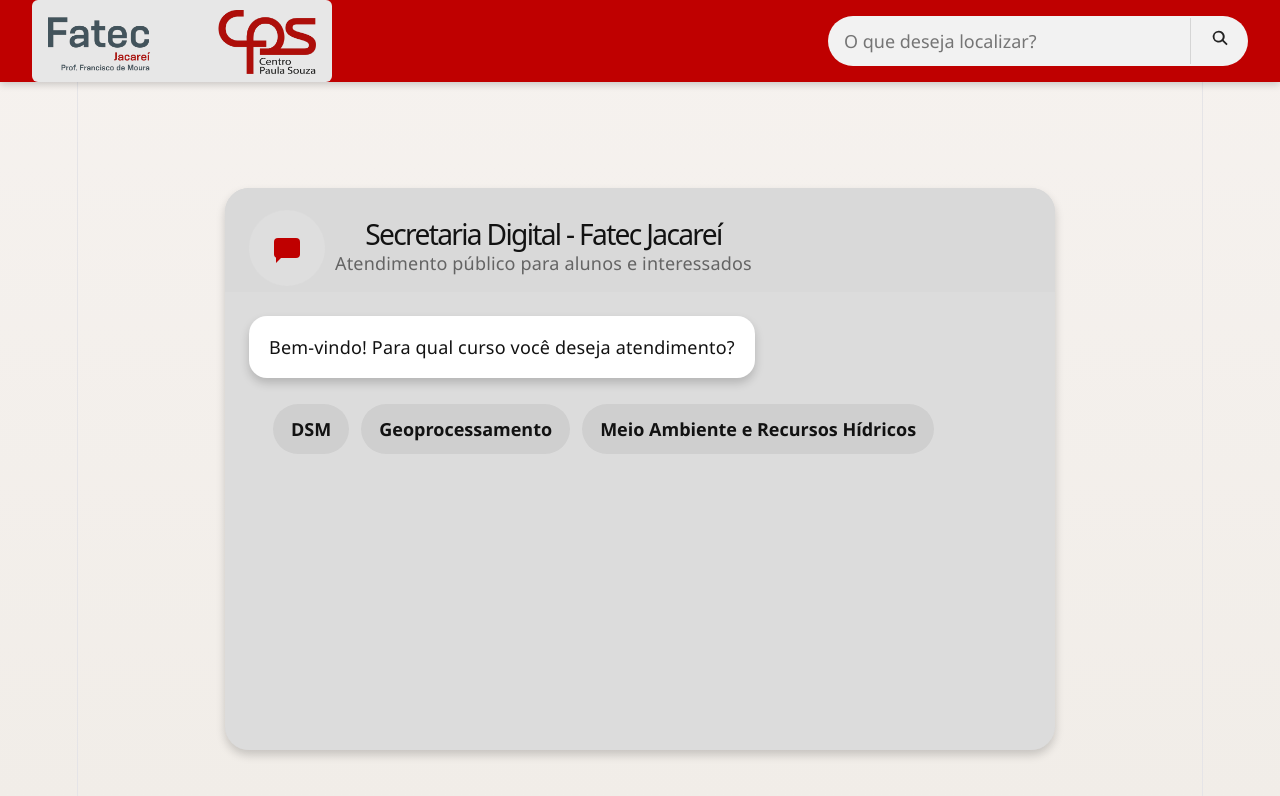
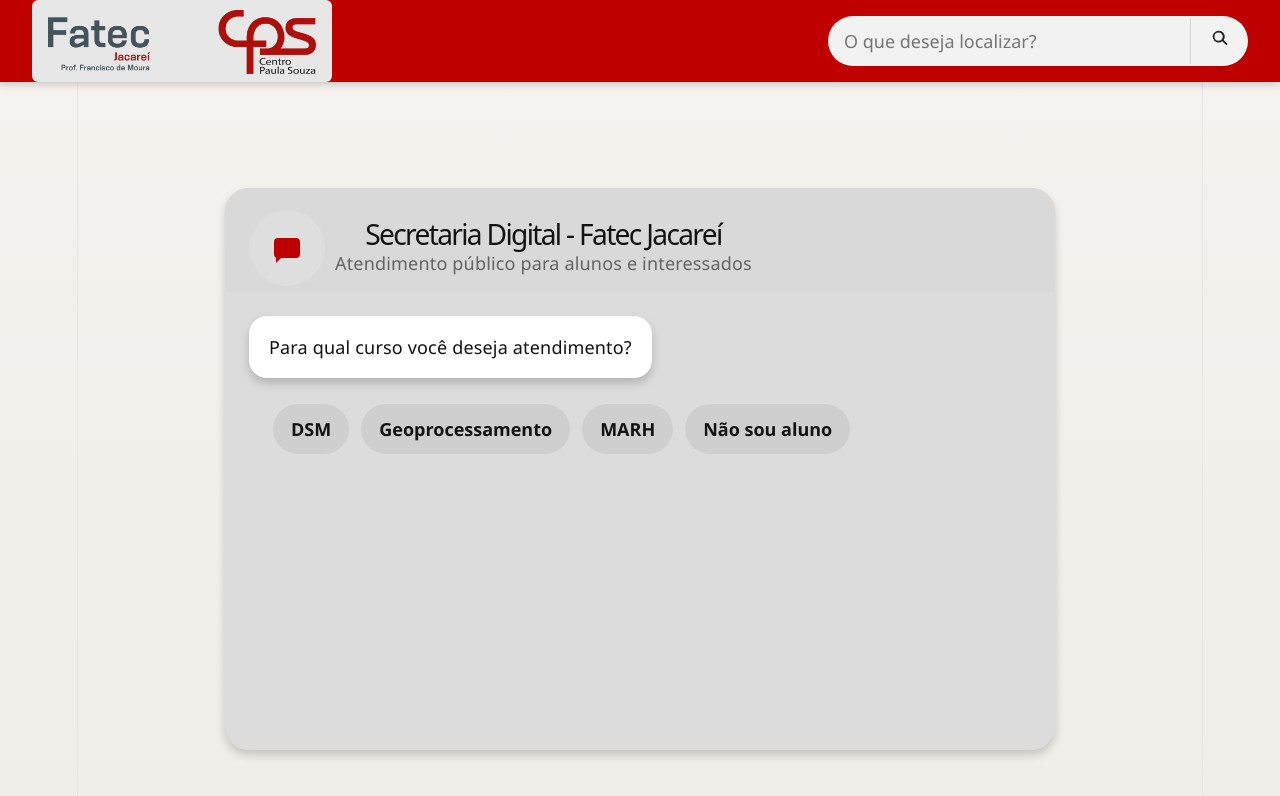
Before and after one commit to abpundefined/2DSM-ABP-UNDEFINED, a React (Vite) app in the folder frontend/: page / in a window 1280 px wide. Shown: the top 796 px of the page. Built offline with nearby package versions, Linux system fonts and the light colour scheme.

Commit message:
novas adições no chat pelos componentes e novos css que faltam serem implementados com mudança no App.tsx

```diff
--- a/frontend/src/App.tsx
+++ b/frontend/src/App.tsx
@@ -1,4 +1,6 @@
 import './App.css';
+import './Header.css';
+import './Footer.css';
 import { ChatContainer } from './components/chat/ChatContainer';
 
 /**
--- /dev/null
+++ b/frontend/src/Footer.css
@@ -0,0 +1,8 @@
+.footer {
+  background-color: #222;
+  color: white;
+  text-align: center;
+  padding: 15px;
+  margin-top: 20px;
+  font-size: 14px;
+}
--- /dev/null
+++ b/frontend/src/Header.css
@@ -0,0 +1,49 @@
+.header {
+  background-color: #d60000;
+  color: white;
+  display: flex;
+  justify-content: space-between;
+  align-items: center;
+  padding: 10px 20px;
+}
+
+.header-left {
+  display: flex;
+  align-items: center;
+  gap: 20px;
+}
+
+.logo-fatec {
+  display: flex;
+  flex-direction: column;
+  font-size: 14px;
+}
+
+.logo-fatec span {
+  font-size: 12px;
+}
+
+.logo-cps {
+  font-size: 18px;
+  font-weight: bold;
+}
+
+.header-right {
+  display: flex;
+  align-items: center;
+}
+
+.header-right input {
+  padding: 8px;
+  border-radius: 20px 0 0 20px;
+  border: none;
+  outline: none;
+}
+
+.header-right button {
+  padding: 8px 12px;
+  border: none;
+  background: white;
+  border-radius: 0 20px 20px 0;
+  cursor: pointer;
+}
--- a/frontend/src/components/chat/ChatContainer.tsx
+++ b/frontend/src/components/chat/ChatContainer.tsx
@@ -2,42 +2,113 @@ import { useState } from 'react';
 import { MessageBubble } from './MessageBubble';
 import { OptionButton } from './OptionButton';
 
+
 type Message = {
     id: number;
-  sender: 'bot' | 'user';
+    sender: 'bot' | 'user'; // Isso diz ao TS: "Não é qualquer string, são só essas duas"
     text: string;
-};
-
+}
 export function ChatContainer() {
-  // Estado que guarda o histórico que o usuário está vendo
     const [messages, setMessages] = useState<Message[]>([
-    { id: 1, sender: 'bot', text: 'Bem-vindo! Para qual curso você deseja atendimento?' }
+        { id: 1, sender: 'bot', text: flow.inicio.bot }
     ]);
 
+    // Estado para saber quais botões exibir
+    const [currentOptions, setCurrentOptions] = useState(flow.inicio.options);
+
     const handleChoice = (choice: string) => {
-    // 1. Adiciona o que o usuário clicou
+        // 1. Adiciona a fala do usuário
         setMessages(prev => [...prev, { id: Date.now(), sender: 'user', text: choice }]);
 
-    // 2. Simula resposta do bot (Depois isso virá do seu PDF/Banco de Dados) [cite: 18, 19]
+        // 2. Lógica de Navegação
         setTimeout(() => {
-      setMessages(prev => [...prev, { id: Date.now() + 1, sender: 'bot', text: `Entendido! Você escolheu ${choice}.` }]);
+            let nextStep;
+
+            if (choice === "DSM") nextStep = flow.dsm;
+            else if (choice === "Não sou aluno") nextStep = flow.nao_aluno;
+            else if (choice === "Geoprocessamento") nextStep = flow.geoprocessamento;
+            else if (choice === "Meio Ambiente") nextStep = flow.meio_ambiente;
+            else if (choice === "Voltar") nextStep = flow.inicio;
+            else if (choice === "Atividades complementares") nextStep = flow.atividades_complementares;
+            else if (choice === "Datas importantes") nextStep = flow.datas_importantes;
+            else if (choice === "Grade Curricular") nextStep = flow.grade_curricular;
+            else if (choice === "Estágio") nextStep = flow.estagio;
+            else if (choice === "Como ingressar?") nextStep = flow.como_ingressar;
+            else if (choice === "Cursos oferecidos") nextStep = flow.cursos_oferecidos;
+            else if (choice === "Horários") nextStep = flow.horarios;
+            // Adicione os outros "elses" conforme o PDF
+
+            if (nextStep) {
+                setMessages(prev => [...prev, { id: Date.now() + 1, sender: 'bot', text: nextStep.bot }]);
+                setCurrentOptions(nextStep.options); // Aqui os botões mudam!
+            }
         }, 600);
     };
 
     return (
         <div className="sd-chat-body">
-      {messages.map((msg) => (
-        <MessageBubble key={msg.id} sender={msg.sender}>
-          {msg.text}
-        </MessageBubble>
+            {messages.map(msg => (
+                <MessageBubble key={msg.id} sender={msg.sender}>{msg.text}</MessageBubble>
             ))}
 
-      {/* Opções dinâmicas que aparecem no final */}
             <div className="sd-chip-row">
-        <OptionButton label="DSM" onClick={() => handleChoice('DSM')} />
-        <OptionButton label="Geoprocessamento" onClick={() => handleChoice('Geoprocessamento')} />
-        <OptionButton label="Meio Ambiente e Recursos Hídricos" onClick={() => handleChoice('Meio Ambiente e Recursos Hídricos')} />
+                {currentOptions.map(opt => (
+                    <OptionButton key={opt} label={opt} onClick={() => handleChoice(opt)} />
+                ))}
             </div>
         </div>
     );
 }
+
+const flow = {
+    inicio: {
+        bot: "Para qual curso você deseja atendimento?",
+        options: ["DSM", "Geoprocessamento", "MARH", "Não sou aluno"]
+    },
+    dsm: {
+        bot: "Entendido! O que você deseja saber sobre DSM?",
+        options: ["Atividades complementares", "Datas importantes", "Estágio", "Grade Curricular", "Voltar"]
+    },
+    atividades_complementares: {
+        bot: "O curso de Desenvolvimento de Software Multiplataforma (DSM) não possui Atividades Acadêmico-Científico-Culturais (AACC) previstas em sua matriz currícular.",
+        options: ["Voltar"]
+    },
+    datas_importantes: {
+        bot: "As datas importantes para o curso de DSM incluem o início e término do semestre, períodos de matrícula, prazos para trancamento de disciplinas, datas de provas e eventos acadêmicos. Recomendo consultar o calendário acadêmico oficial da Fatec Jacareí para obter informações detalhadas e atualizadas sobre essas datas.",
+        options: ["Voltar"]
+    },
+    grade_curricular: {
+        bot: "",
+        options: ["Voltar"]
+    },
+    estagio: {
+        bot: "",
+        options: ["Voltar"]
+    },
+    como_ingressar: {
+        bot: "A",
+        options: ["Voltar"]
+    },
+    cursos_oferecidos: {
+        bot: "",
+        options: ["Voltar"]
+    },
+    horarios: {
+        bot: "",
+        options: ["Voltar"]
+    },
+    geoprocessamento: {
+        bot: "Entendido! O que você deseja saber sobre Geoprocessamento?",
+        options: ["Atividades complementares", "Datas importantes", "Grade Curricular", "Voltar"]
+    },
+    meio_ambiente: {
+        bot: "Entendido! O que você deseja saber sobre Meio Ambiente?",
+        options: ["Atividades complementares", "Datas importantes", "Grade Curricular", "Voltar"]
+    },
+
+    nao_aluno: {
+        bot: "Para qual assunto você gostaria de obter informações?",
+        options: ["Como ingressar?", "Cursos oferecidos", "Horários", "Voltar"]
+    }
+
+};
```
Also changed, not shown: frontend/src/components/layout/Footer.tsx (added, +11 -0 lines), frontend/src/components/layout/Header.tsx (added, +26 -0 lines). Lines whose indentation alone changed are shown as unchanged.
